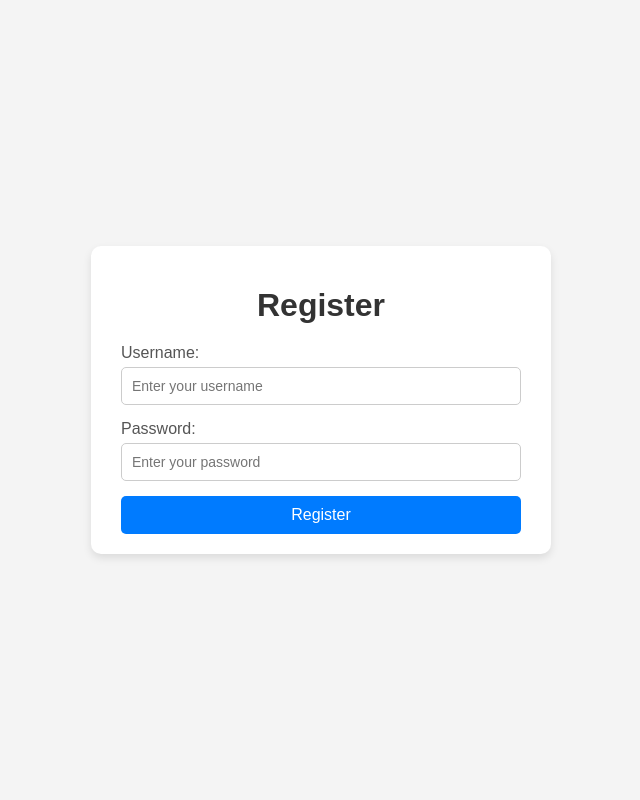
After one commit to RayAKaan/Receipt-reader, a Flask app: page /register in a window 1280 px wide. The commit adds this page. Shown: the whole page, without its empty margins (319-959 px from the left). Run offline with Flask 3, Linux system fonts and the light colour scheme.

Commit message:
This is more of an advanced version with a login page register page to make your own profile with all the fretures

```diff
--- a/app.py
+++ b/app.py
@@ -1,10 +1,11 @@
-from flask import Flask, render_template, request, redirect, url_for, flash
+from flask import Flask, render_template, request, redirect, url_for, flash, session
+from werkzeug.utils import secure_filename
+from werkzeug.security import generate_password_hash, check_password_hash
 import os
-from werkzeug.utils import secure_filename
 import pytesseract
 from PIL import Image
 import cv2
-import pytesseract
+import sqlite3
 
 # Explicitly specify the Tesseract executable path if needed
 pytesseract.pytesseract.tesseract_cmd = r'C:\Program Files\Tesseract-OCR\tesseract.exe'
@@ -12,19 +13,102 @@ pytesseract.pytesseract.tesseract_cmd = r'C:\Program Files\Tesseract-OCR\tessera
 app = Flask(__name__)
 app.config['UPLOAD_FOLDER'] = 'uploads'
 app.config['ALLOWED_EXTENSIONS'] = {'png', 'jpg', 'jpeg', 'gif'}
-app.secret_key = 'your_secret_key'  # Ensure this is a secret key for flash messages
+app.secret_key = 'your_secret_key'
 
 # Ensure the upload folder exists
 if not os.path.exists(app.config['UPLOAD_FOLDER']):
     os.makedirs(app.config['UPLOAD_FOLDER'])
 
+# Initialize SQLite database
+DATABASE = 'database/receipts.db'
+
+def init_db():
+    conn = sqlite3.connect(DATABASE)
+    cursor = conn.cursor()
+    cursor.execute('''
+        CREATE TABLE IF NOT EXISTS users (
+            id INTEGER PRIMARY KEY AUTOINCREMENT,
+            username TEXT UNIQUE NOT NULL,
+            password TEXT NOT NULL
+        )
+    ''')
+    cursor.execute('''
+        CREATE TABLE IF NOT EXISTS receipts (
+            id INTEGER PRIMARY KEY AUTOINCREMENT,
+            filename TEXT,
+            extracted_text TEXT,
+            total_expense REAL,
+            timestamp DATETIME DEFAULT CURRENT_TIMESTAMP,
+            user_id INTEGER,
+            FOREIGN KEY (user_id) REFERENCES users (id)
+        )
+    ''')
+    conn.commit()
+    conn.close()
+
+# Initialize the database
+init_db()
+
 # Function to check allowed file extensions
 def allowed_file(filename):
     return '.' in filename and filename.rsplit('.', 1)[1].lower() in app.config['ALLOWED_EXTENSIONS']
 
+# User Registration
+@app.route('/register', methods=['GET', 'POST'])
+def register():
+    print("Accessing register route")  # Debug statement
+    if request.method == 'POST':
+        print("Processing POST request")  # Debug statement
+        username = request.form['username']
+        password = request.form['password']
+        hashed_password = generate_password_hash(password)
+
+        conn = sqlite3.connect(DATABASE)
+        try:
+            conn.execute('INSERT INTO users (username, password) VALUES (?, ?)', (username, hashed_password))
+            conn.commit()
+            flash('Registration successful! Please log in.', 'success')
+            return redirect(url_for('login'))
+        except sqlite3.IntegrityError:
+            flash('Username already exists. Please choose another.', 'error')
+        finally:
+            conn.close()
+    return render_template('register.html')
+
+# User Login
+@app.route('/login', methods=['GET', 'POST'])
+def login():
+    if request.method == 'POST':
+        username = request.form['username']
+        password = request.form['password']
+
+        conn = sqlite3.connect(DATABASE)
+        user = conn.execute('SELECT * FROM users WHERE username = ?', (username,)).fetchone()
+        conn.close()
+
+        if user and check_password_hash(user[2], password):  # Index 2 for password
+            session['user_id'] = user[0]  # Index 0 for user ID
+            session['username'] = user[1]  # Index 1 for username
+            flash('Login successful!', 'success')
+            return redirect(url_for('upload_receipt'))
+        else:
+            flash('Invalid username or password.', 'error')
+    return render_template('login.html')
+
+# User Logout
+@app.route('/logout')
+def logout():
+    session.clear()
+    flash('You have been logged out.', 'info')
+    return redirect(url_for('login'))
+
 # Route to upload receipt
 @app.route('/', methods=['GET', 'POST'])
 def upload_receipt():
+    if 'user_id' not in session:
+        flash('Please log in to upload receipts.', 'warning')
+        return redirect(url_for('login'))
+
     if request.method == 'POST':
         if 'receipt' not in request.files:
             flash('No file part', 'error')
@@ -35,53 +119,69 @@ def upload_receipt():
             return redirect(request.url)
         if file and allowed_file(file.filename):
             filename = secure_filename(file.filename)
-            file.save(os.path.join(app.config['UPLOAD_FOLDER'], filename))
-            extracted_text = process_receipt_image(filename)
-            flash('Receipt uploaded successfully', 'success')
-            return render_template('index.html', extracted_text=extracted_text)
+            filepath = os.path.join(app.config['UPLOAD_FOLDER'], filename)
+            file.save(filepath)
+            extracted_text, total_expense = process_receipt_image(filepath)
+
+            # Save receipt to the database
+            conn = sqlite3.connect(DATABASE)
+            conn.execute(
+                'INSERT INTO receipts (filename, extracted_text, total_expense, user_id) VALUES (?, ?, ?, ?)',
+                (filename, extracted_text, total_expense, session['user_id'])
+            )
+            conn.commit()
+            conn.close()
+
+            flash('Receipt uploaded and processed successfully!', 'success')
+            return redirect(url_for('view_receipts'))
         else:
             flash('Invalid file format. Please upload a valid image.', 'error')
-            return redirect(request.url)
     return render_template('index.html')
 
-# Function to process the uploaded receipt image and extract text using Tesseract
-def process_receipt_image(filename):
-    image_path = os.path.join(app.config['UPLOAD_FOLDER'], filename)
-    img = cv2.imread(image_path)
+# Function to process the uploaded receipt image and extract categorized text
+def process_receipt_image(filepath):
+    img = cv2.imread(filepath)
     gray = cv2.cvtColor(img, cv2.COLOR_BGR2GRAY)
-    # Optional: Apply thresholding for better results
     _, thresh = cv2.threshold(gray, 150, 255, cv2.THRESH_BINARY_INV)
-    # Use pytesseract to extract text
     custom_config = r'--oem 3 --psm 6'
     extracted_text = pytesseract.image_to_string(thresh, config=custom_config)
-    return extracted_text
+
+    # Extract items, quantities, and prices (simple placeholder logic)
+    lines = extracted_text.split('\n')
+    total_expense = 0
+    for line in lines:
+        parts = line.split()
+        if len(parts) >= 2 and parts[-1].replace('.', '', 1).isdigit():
+            total_expense += float(parts[-1])
+    return extracted_text, total_expense
 
 # Route to view all receipts
 @app.route('/view_receipts')
 def view_receipts():
-    receipts = get_all_receipts()  # This can be from your database or folder
+    if 'user_id' not in session:
+        flash('Please log in to view receipts.', 'warning')
+        return redirect(url_for('login'))
+
+    conn = sqlite3.connect(DATABASE)
+    receipts = conn.execute('SELECT * FROM receipts WHERE user_id = ?', (session['user_id'],)).fetchall()
+    conn.close()
     return render_template('view_receipts.html', receipts=receipts)
 
-# Function to get all receipts (replace with actual logic)
-def get_all_receipts():
-    # In a real-world scenario, you might pull this from a database.
-    # For simplicity, we'll list the files in the 'uploads' folder.
-    receipt_files = os.listdir(app.config['UPLOAD_FOLDER'])
-    receipts = []
-    for receipt in receipt_files:
-        if allowed_file(receipt):
-            receipts.append({
-                'filename': receipt,
-                'uploaded_on': '2024-12-24'  # Replace with actual timestamp
-            })
-    return receipts
+# Placeholder routes
+@app.route('/visualize')
+def visualize():
+    flash('Visualization feature coming soon!', 'info')
+    return redirect(url_for('upload_receipt'))
 
-# Route to export receipts to PDF (this is a placeholder)
-@app.route('/export_pdf')
-def export_pdf():
-    # Implement PDF export functionality here
-    flash('Exported to PDF (Feature coming soon)', 'info')
+@app.route('/settings')
+def settings():
+    flash('Settings feature coming soon!', 'info')
     return redirect(url_for('upload_receipt'))
+
+# Test Route
+@app.route('/test')
+def test():
+    return '<h1>Test Page</h1>'
 
 if __name__ == '__main__':
     app.run(debug=True)
--- /dev/null
+++ b/newenv/pyvenv.cfg
@@ -0,0 +1,5 @@
+home = C:\Users\rakra\AppData\Local\Microsoft\WindowsApps\PythonSoftwareFoundation.Python.3.11_qbz5n2kfra8p0
+include-system-site-packages = false
+version = 3.11.9
+executable = C:\Users\rakra\pumpal\myenv\Scripts\python.exe
+command = C:\Users\rakra\pumpal\myenv\Scripts\python.exe -m venv C:\Users\rakra\PumPal\PumpPal\newenv
--- /dev/null
+++ b/templates/register.html
@@ -0,0 +1,103 @@
+<!DOCTYPE html>
+<html lang="en">
+<head>
+    <meta charset="UTF-8">
+    <meta name="viewport" content="width=device-width, initial-scale=1.0">
+    <title>Register</title>
+    <style>
+        body {
+            font-family: Arial, sans-serif;
+            background-color: #f4f4f4;
+            margin: 0;
+            padding: 0;
+            display: flex;
+            justify-content: center;
+            align-items: center;
+            height: 100vh;
+        }
+        .container {
+            background: #fff;
+            padding: 20px 30px;
+            border-radius: 10px;
+            box-shadow: 0 4px 8px rgba(0, 0, 0, 0.1);
+            max-width: 400px;
+            width: 100%;
+        }
+        h1 {
+            text-align: center;
+            color: #333;
+            margin-bottom: 20px;
+        }
+        form {
+            display: flex;
+            flex-direction: column;
+        }
+        label {
+            margin-bottom: 5px;
+            color: #555;
+        }
+        input[type="text"], input[type="password"] {
+            padding: 10px;
+            border: 1px solid #ccc;
+            border-radius: 5px;
+            margin-bottom: 15px;
+            font-size: 14px;
+        }
+        button {
+            background-color: #007BFF;
+            color: white;
+            padding: 10px;
+            border: none;
+            border-radius: 5px;
+            font-size: 16px;
+            cursor: pointer;
+            transition: background-color 0.3s;
+        }
+        button:hover {
+            background-color: #0056b3;
+        }
+        .flash-messages {
+            margin-bottom: 20px;
+            padding: 10px;
+            border-radius: 5px;
+            font-size: 14px;
+        }
+        .flash-success {
+            background-color: #d4edda;
+            color: #155724;
+            border: 1px solid #c3e6cb;
+        }
+        .flash-error {
+            background-color: #f8d7da;
+            color: #721c24;
+            border: 1px solid #f5c6cb;
+        }
+    </style>
+</head>
+<body>
+    <div class="container">
+        <h1>Register</h1>
+
+        <!-- Flash Messages -->
+        {% with messages = get_flashed_messages(with_categories=true) %}
+            {% if messages %}
+                <div class="flash-messages">
+                    {% for category, message in messages %}
+                        <div class="flash-{{ category }}">{{ message }}</div>
+                    {% endfor %}
+                </div>
+            {% endif %}
+        {% endwith %}
+
+        <form method="POST" action="{{ url_for('register') }}">
+            <label for="username">Username:</label>
+            <input type="text" id="username" name="username" placeholder="Enter your username" required>
+
+            <label for="password">Password:</label>
+            <input type="password" id="password" name="password" placeholder="Enter your password" required>
+
+            <button type="submit">Register</button>
+        </form>
+    </div>
+</body>
+</html>
```
Also changed, not shown: templates/login.html (added, +61 -0 lines), templates/view_receipts.html (+33 -10 lines), static/js/script.js (added), 13 other files.
